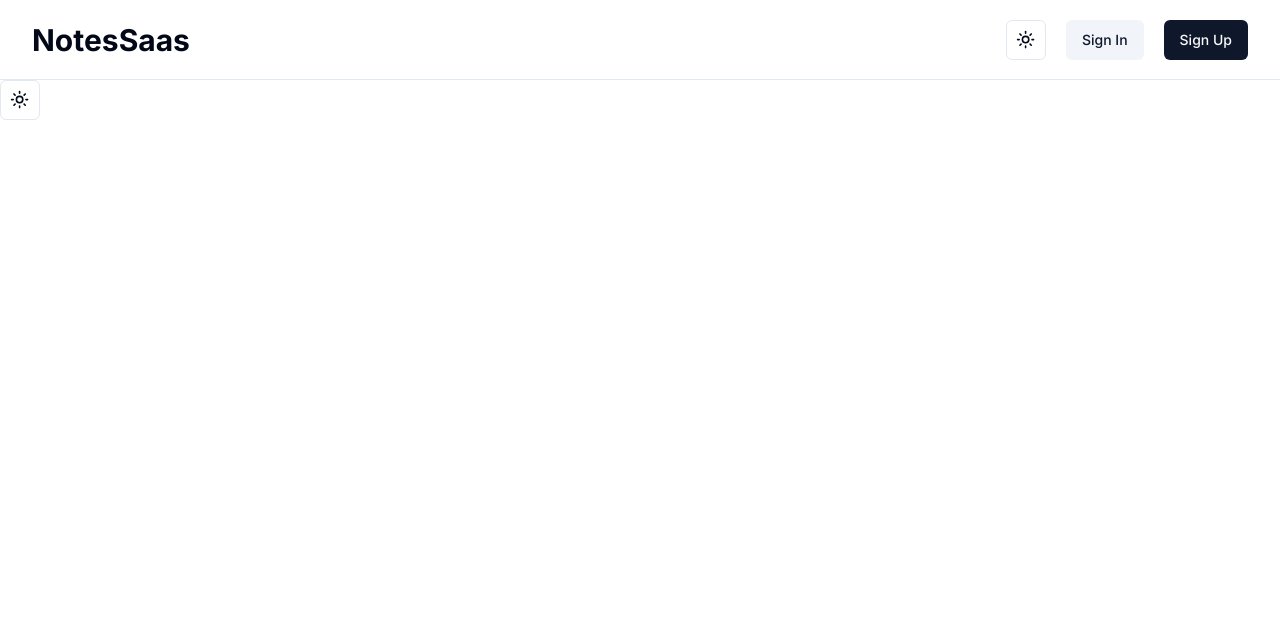
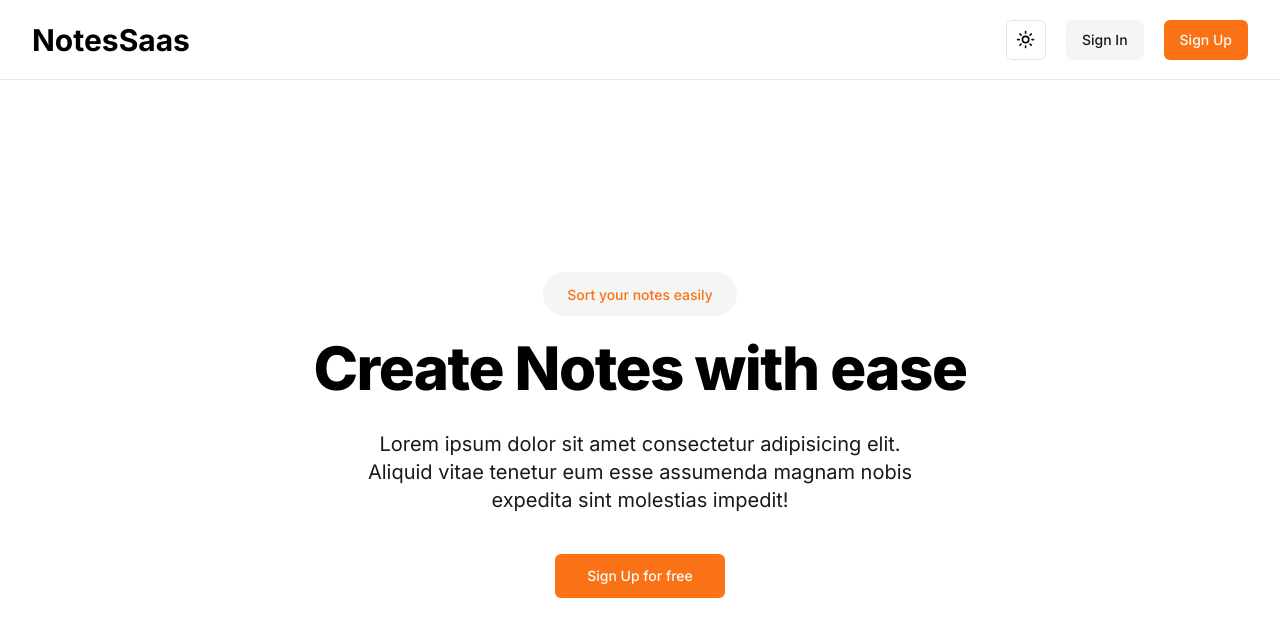
Before and after one commit to Choxy5/notes-saas, a Next.js app: page / in a window 1280 px wide. Shown: the top 636 px of the page. Built offline with nearby package versions, Linux system fonts and the light colour scheme; no server answers.

Commit message:
Styling marketing page

```diff
--- a/app/globals.css
+++ b/app/globals.css
@@ -5,24 +5,24 @@
 @layer base {
   :root {
     --background: 0 0% 100%;
-    --foreground: 222.2 84% 4.9%;
+    --foreground: 20 14.3% 4.1%;
     --card: 0 0% 100%;
-    --card-foreground: 222.2 84% 4.9%;
+    --card-foreground: 20 14.3% 4.1%;
     --popover: 0 0% 100%;
-    --popover-foreground: 222.2 84% 4.9%;
-    --primary: 222.2 47.4% 11.2%;
-    --primary-foreground: 210 40% 98%;
-    --secondary: 210 40% 96.1%;
-    --secondary-foreground: 222.2 47.4% 11.2%;
-    --muted: 210 40% 96.1%;
-    --muted-foreground: 215.4 16.3% 46.9%;
-    --accent: 210 40% 96.1%;
-    --accent-foreground: 222.2 47.4% 11.2%;
+    --popover-foreground: 20 14.3% 4.1%;
+    --primary: 24.6 95% 53.1%;
+    --primary-foreground: 60 9.1% 97.8%;
+    --secondary: 60 4.8% 95.9%;
+    --secondary-foreground: 24 9.8% 10%;
+    --muted: 60 4.8% 95.9%;
+    --muted-foreground: 25 5.3% 44.7%;
+    --accent: 60 4.8% 95.9%;
+    --accent-foreground: 24 9.8% 10%;
     --destructive: 0 84.2% 60.2%;
-    --destructive-foreground: 210 40% 98%;
-    --border: 214.3 31.8% 91.4%;
-    --input: 214.3 31.8% 91.4%;
-    --ring: 222.2 84% 4.9%;
+    --destructive-foreground: 60 9.1% 97.8%;
+    --border: 20 5.9% 90%;
+    --input: 20 5.9% 90%;
+    --ring: 24.6 95% 53.1%;
     --radius: 0.5rem;
     --chart-1: 12 76% 61%;
     --chart-2: 173 58% 39%;
@@ -32,25 +32,25 @@
   }
 
   .dark {
-    --background: 222.2 84% 4.9%;
-    --foreground: 210 40% 98%;
-    --card: 222.2 84% 4.9%;
-    --card-foreground: 210 40% 98%;
-    --popover: 222.2 84% 4.9%;
-    --popover-foreground: 210 40% 98%;
-    --primary: 210 40% 98%;
-    --primary-foreground: 222.2 47.4% 11.2%;
-    --secondary: 217.2 32.6% 17.5%;
-    --secondary-foreground: 210 40% 98%;
-    --muted: 217.2 32.6% 17.5%;
-    --muted-foreground: 215 20.2% 65.1%;
-    --accent: 217.2 32.6% 17.5%;
-    --accent-foreground: 210 40% 98%;
-    --destructive: 0 62.8% 30.6%;
-    --destructive-foreground: 210 40% 98%;
-    --border: 217.2 32.6% 17.5%;
-    --input: 217.2 32.6% 17.5%;
-    --ring: 212.7 26.8% 83.9%;
+    --background: 20 14.3% 4.1%;
+    --foreground: 60 9.1% 97.8%;
+    --card: 20 14.3% 4.1%;
+    --card-foreground: 60 9.1% 97.8%;
+    --popover: 20 14.3% 4.1%;
+    --popover-foreground: 60 9.1% 97.8%;
+    --primary: 20.5 90.2% 48.2%;
+    --primary-foreground: 60 9.1% 97.8%;
+    --secondary: 12 6.5% 15.1%;
+    --secondary-foreground: 60 9.1% 97.8%;
+    --muted: 12 6.5% 15.1%;
+    --muted-foreground: 24 5.4% 63.9%;
+    --accent: 12 6.5% 15.1%;
+    --accent-foreground: 60 9.1% 97.8%;
+    --destructive: 0 72.2% 50.6%;
+    --destructive-foreground: 60 9.1% 97.8%;
+    --border: 12 6.5% 15.1%;
+    --input: 12 6.5% 15.1%;
+    --ring: 20.5 90.2% 48.2%;
     --chart-1: 220 70% 50%;
     --chart-2: 160 60% 45%;
     --chart-3: 30 80% 55%;
@@ -58,12 +58,3 @@
     --chart-5: 340 75% 55%;
   }
 }
-
-@layer base {
-  * {
-    @apply border-border;
-  }
-  body {
-    @apply bg-background text-foreground;
-  }
-}
--- a/app/page.tsx
+++ b/app/page.tsx
@@ -1,9 +1,37 @@
-import { ThemeToogle } from '@/app/components/Themetoggle';
+import { Button } from '@/components/ui/button';
+import { RegisterLink } from '@kinde-oss/kinde-auth-nextjs/components';
 
 export default function Home() {
   return (
-    <div>
-      <ThemeToogle />
-    </div>
+    <section className="flex items-center justify-center bg-background h-[90vh]">
+      <div className="relative items-center w-full px-5 py-12 mx-auto lg:px-16 max-w-7xl md:px-12">
+        <div className="max-w-3xl mx-auto text-center">
+          <div>
+            <span className="w-auto px-6 py-3 rounded-full bg-secondary">
+              <span className="text-sm font-medium text-primary">
+                Sort your notes easily
+              </span>
+            </span>
+
+            <h1 className="mt-8 text-3xl font-extrabold tracking-tight lg:text-6xl">
+              Create Notes with ease
+            </h1>
+            <p className="max-w-xl mx-auto mt-8 text-base lg:text-xl text-secondary-foreground">
+              Lorem ipsum dolor sit amet consectetur adipisicing elit. Aliquid
+              vitae tenetur eum esse assumenda magnam nobis expedita sint
+              molestias impedit!
+            </p>
+          </div>
+
+          <div className="flex justify-center max-w-sm mx-auto mt-10">
+            <RegisterLink>
+              <Button className="w-full" size="lg">
+                Sign Up for free
+              </Button>
+            </RegisterLink>
+          </div>
+        </div>
+      </div>
+    </section>
   );
 }
```
